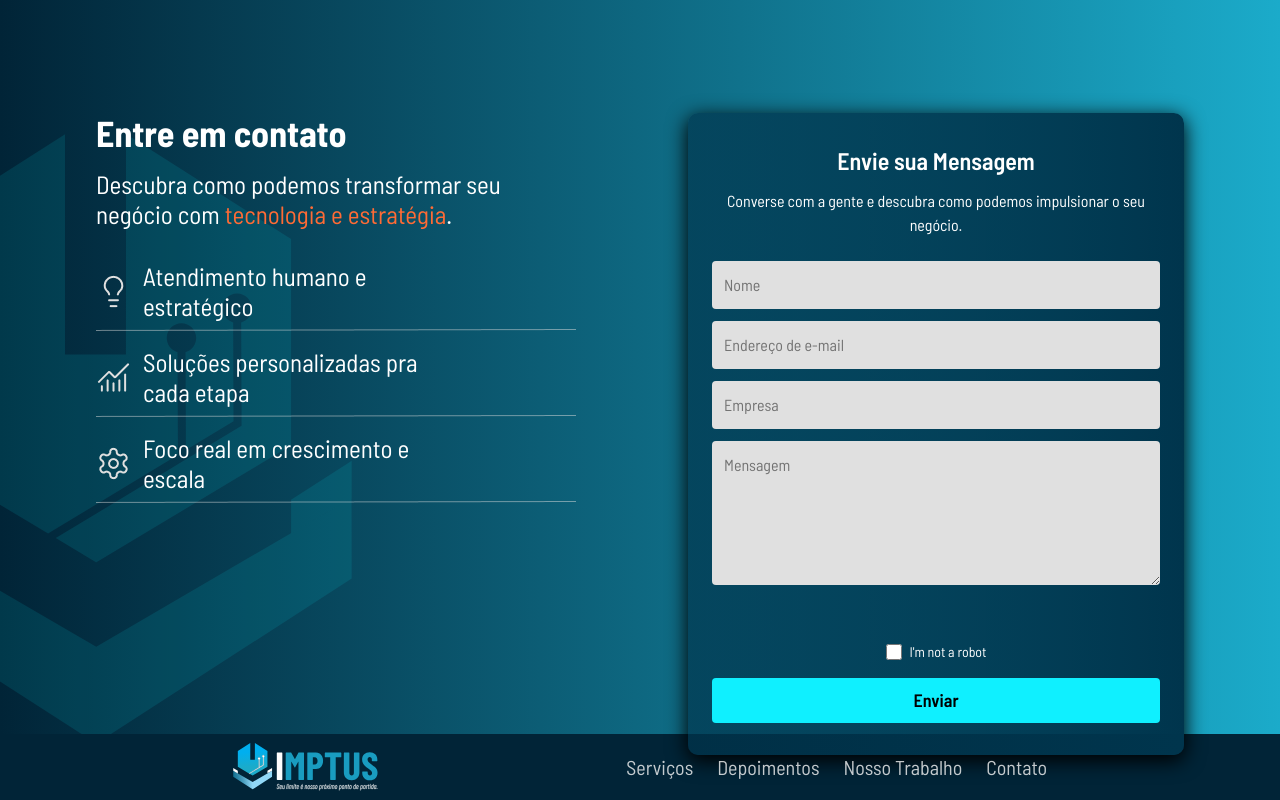
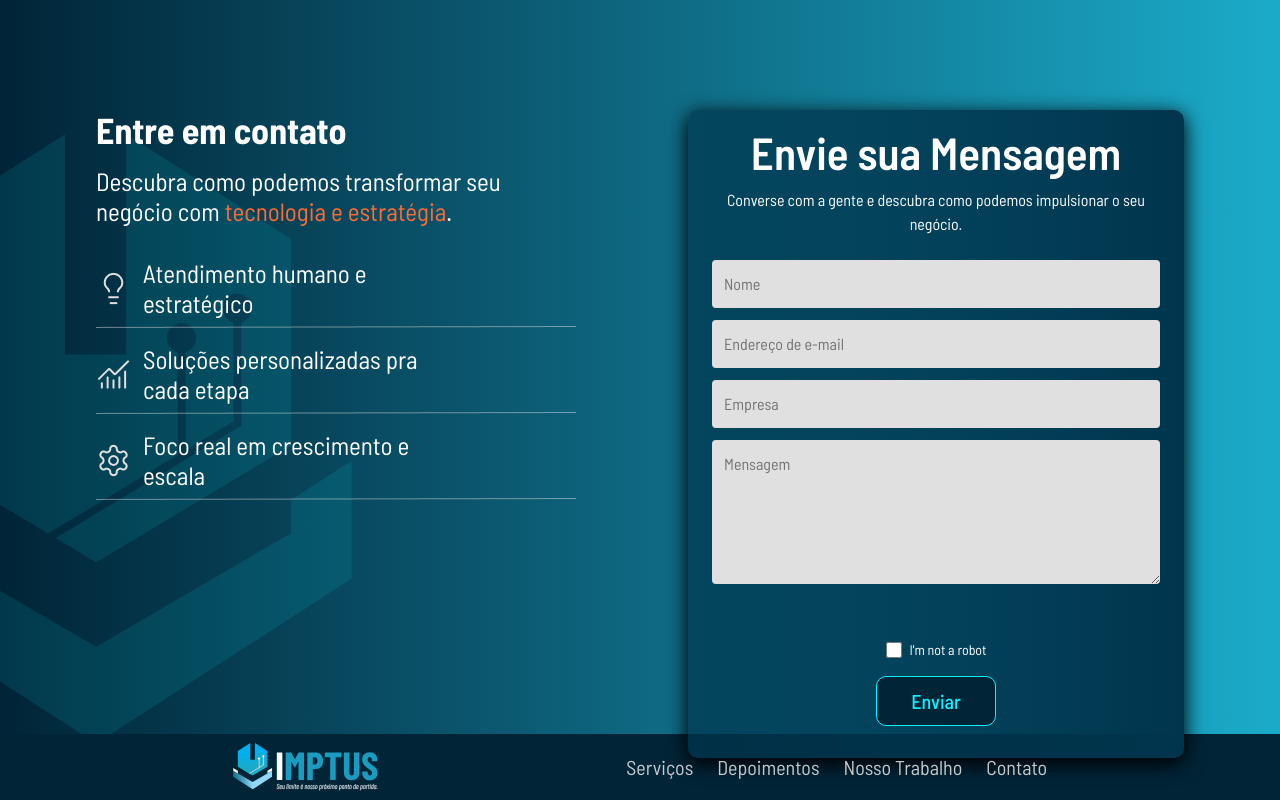
Before and after one commit to igorfrag/imptus, a Next.js app: page / in a window 1280 px wide. Shown: the part 3602-4402 px from the top of the page. Built offline with nearby package versions, Linux system fonts and the light colour scheme.

Commit message:
style: update form styles

```diff
--- a/src/components/Chat/ChatItem.tsx
+++ b/src/components/Chat/ChatItem.tsx
@@ -1,3 +1,5 @@
+import Button from "../Button";
+
 export default function ChatItem() {
   const fields = [
     { type: 'text', placeholder: 'Nome' },
@@ -8,8 +10,8 @@ export default function ChatItem() {
   return (
     <form className="w-full py-8 p-6 rounded-[10px] bg-gradient-form shadow space-y-4 text-white font-[var(--font-barlow-semi-condensed)] text-[18px] leading-[21.5px] text-center flex flex-col">
       <div>
-        <h3 className="text-2xl font-semibold mb-3">Envie sua Mensagem</h3>
-        <p className="mb-6 text-sm md:text-base">
+        <h3 className="text-[45px] font-semibold mb-6">Envie sua Mensagem</h3>
+        <p className="mb-6 text-[18px] md:text-base">
           Converse com a gente e descubra como podemos impulsionar o seu negócio.
         </p>
         {fields.map(({ type, placeholder }, index) => (
@@ -35,12 +37,18 @@ export default function ChatItem() {
           />
           I'm not a robot
         </label>
-        <button
-          type="submit"
-          className="w-full bg-[var(--color-secondary-azulneon)] text-black font-semibold py-3 rounded hover:bg-[var(--color-secondary-laranjaqueimado)] transition-colors"
-        >
-          Enviar
-        </button>
+
+        <Button
+            size="xl"
+            bgColor="primary-azulprofundo"
+            textColor="secondary-azulneon"
+            borderColor="secondary-azulneon"
+            hover
+            hoverBorder="secondary-laranjaqueimado"
+            hoverText="secondary-laranjaqueimado"
+          >
+            Enviar
+          </Button>
       </div>
     </form>
   );
```
